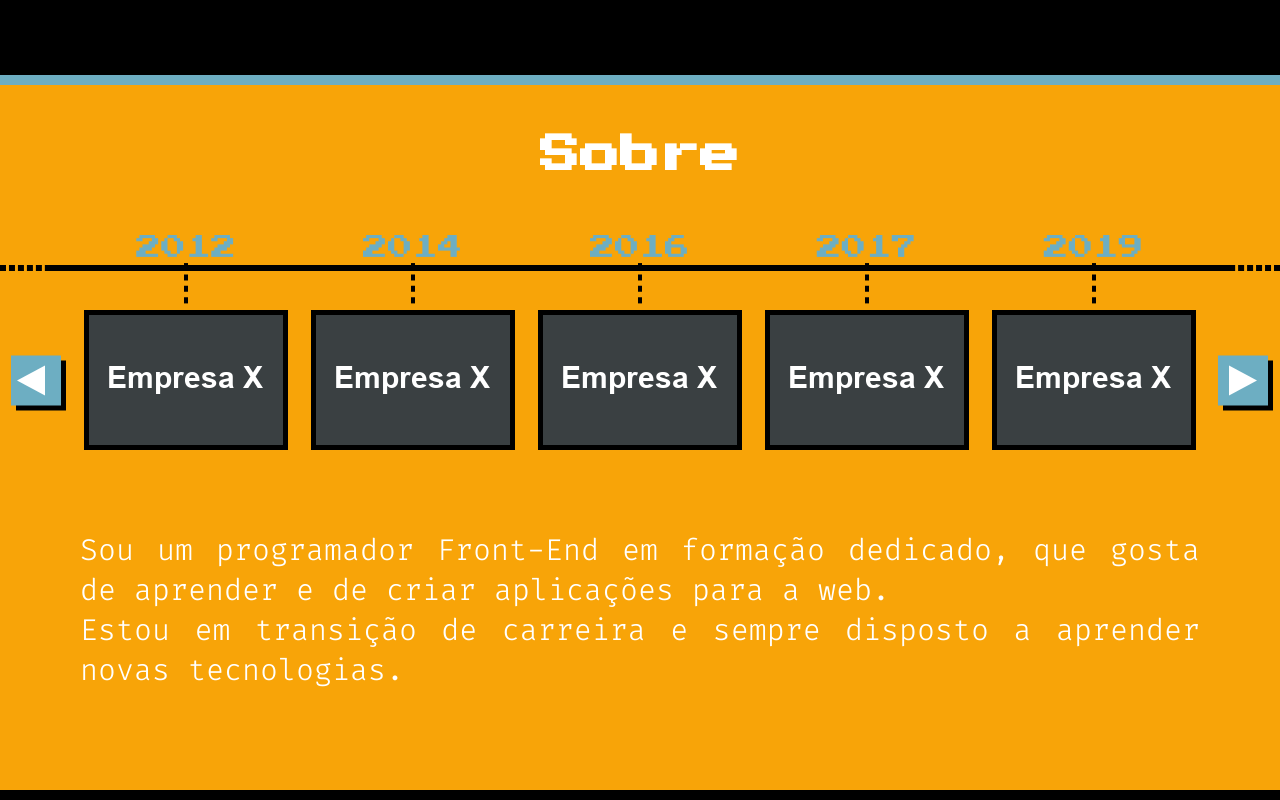
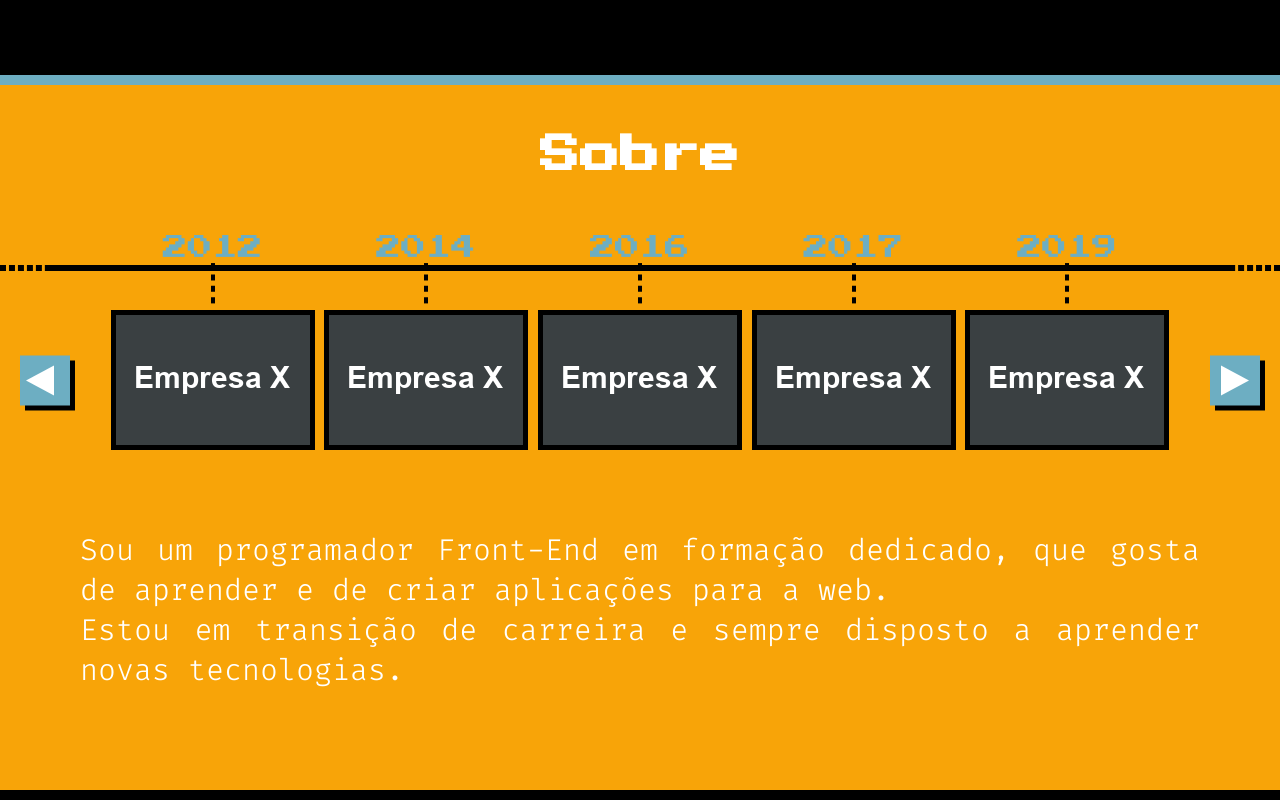
Before and after one commit to carllosrene/carllosrene.github.io, a plain HTML site: page index.html in a window 1280 px wide. Shown: the part 1871-2671 px from the top of the page. Drawn offline with Linux system fonts and the light colour scheme.

Commit message:
Update index with new components

```diff
--- a/index.html
+++ b/index.html
@@ -117,6 +117,8 @@
         <section class="main-carousel">
             <button class="button-arrow -left"><span class="content">Voltar</span></button>
 
+            <div class="items">
+                <div class="elements">
                     <figure class="timeline-card">
                         <figcaption class="title">2012</figcaption>
                         <div class="logo">
@@ -147,6 +149,8 @@
                             <img src="assets/img/empresa.png" alt="Logo da empresa">
                         </div>
                     </figure>
+                </div>
+            </div>
 
             <button class="button-arrow -right"><span class="content">Avançar</span></button>
         </section>
@@ -158,6 +162,8 @@
             tecnologias.
         </p>
     </section>
+
+    <script src="js/components/main-carousel.js"></script>
 </body>
 
 </html>
```
Lines whose indentation alone changed are shown as unchanged.
